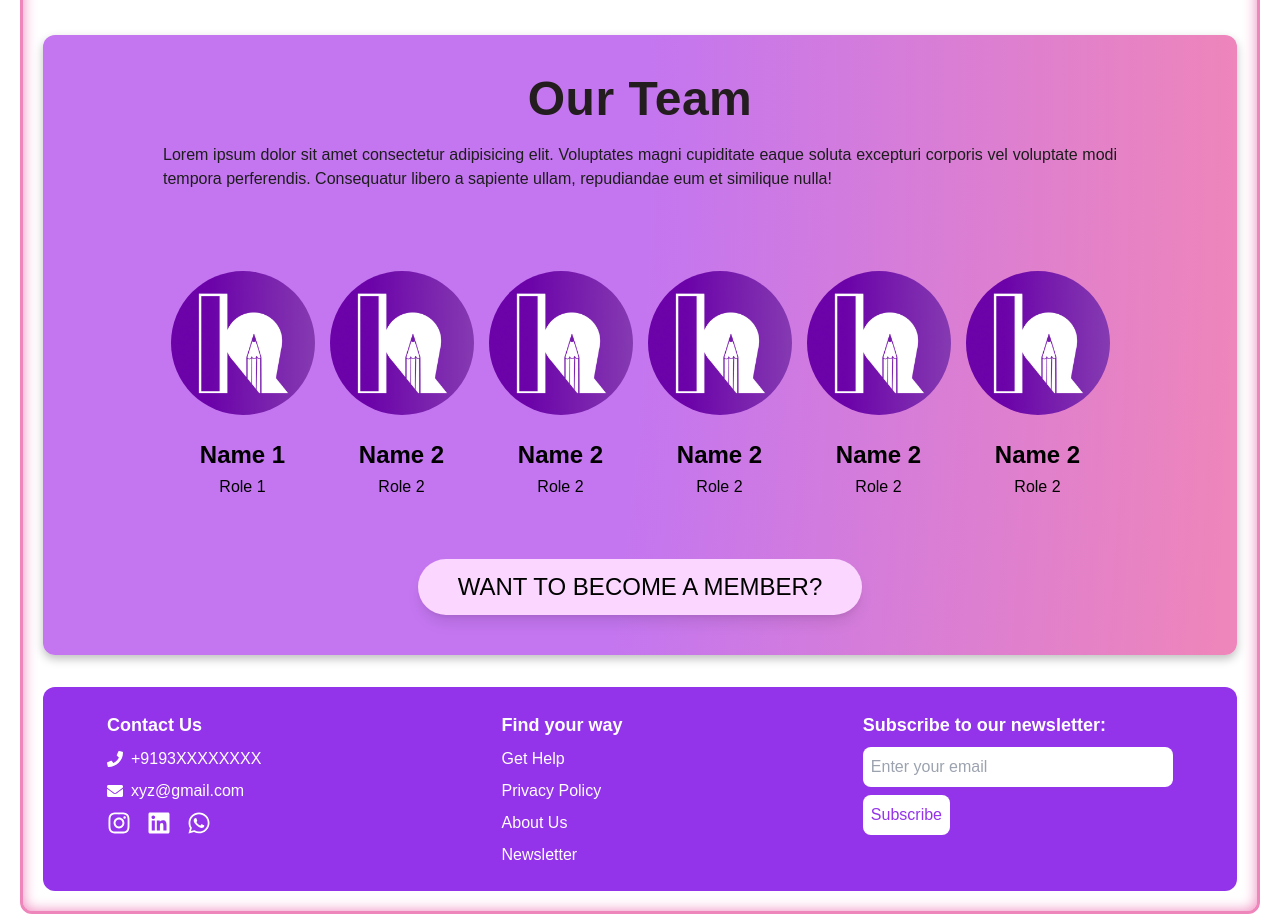
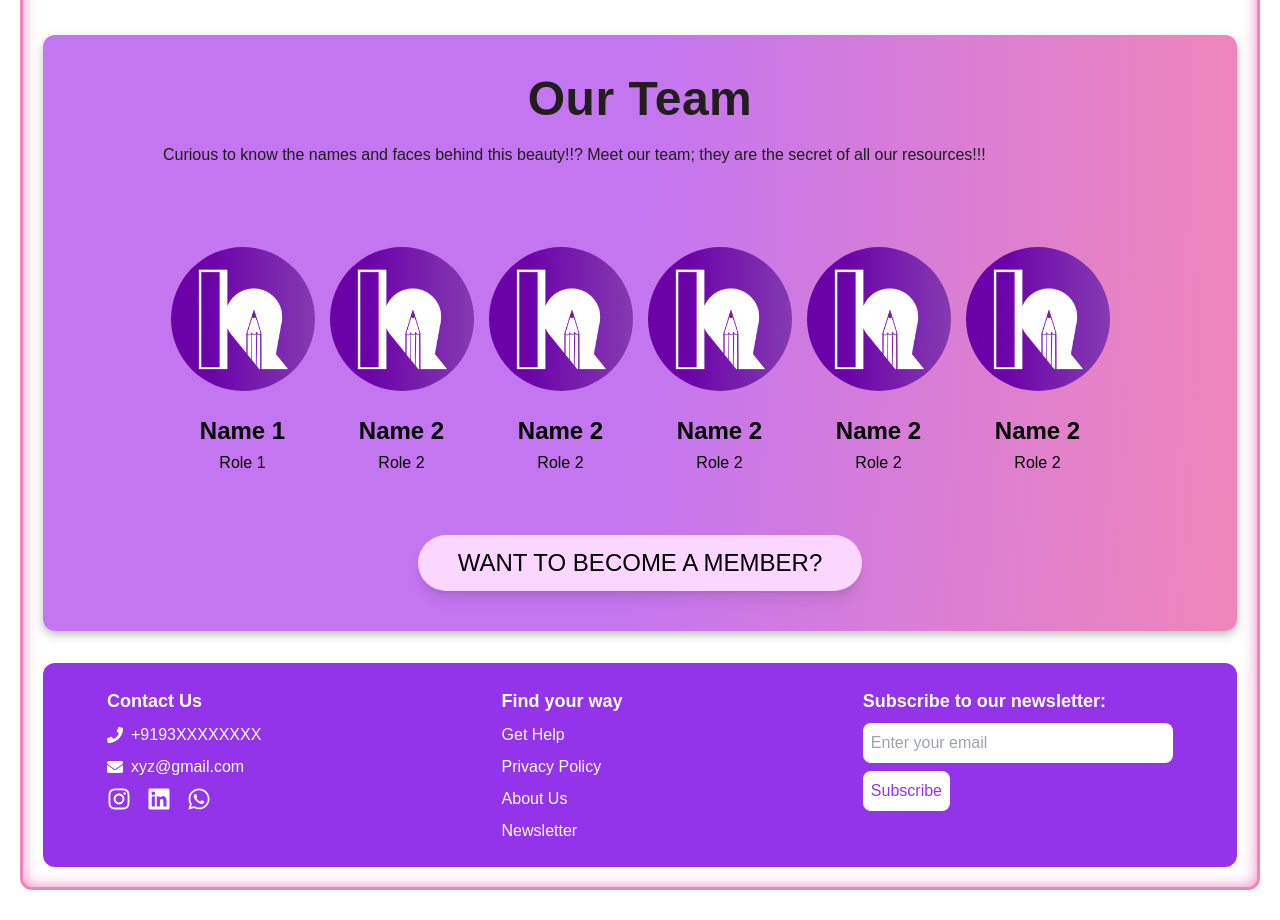
Before and after one commit to Soumyadipmaity1/k-prep, a Next.js app: page / in a window 1280 px wide. Shown: the part 1760-2680 px from the top of the page. Built offline with nearby package versions, Linux system fonts and the light colour scheme; a web font is replaced by a local one.

Commit message:
refactor: Update landing page Team section content

```diff
--- a/src/components/landingpage/Team/team.tsx
+++ b/src/components/landingpage/Team/team.tsx
@@ -8,9 +8,7 @@ const Team: React.FC = () => {
       <div className="text-center">
         <h1 className="text-5xl font-bold tracking-[0.5px] text-[#231D1F]">Our Team</h1>
         <p className="p-5 pb-10 text-justify text-[#1d1d1d]  sm:px-20">
-          Lorem ipsum dolor sit amet consectetur adipisicing elit. Voluptates magni cupiditate eaque soluta excepturi
-          corporis vel voluptate modi tempora perferendis. Consequatur libero a sapiente ullam, repudiandae eum et
-          similique nulla!
+        Curious to know the names and faces behind this beauty!!? Meet our team; they are the secret of all our resources!!!
         </p>
       </div>
       <div className="flex flex-wrap justify-around pt-10 sm:mx-20">
```
